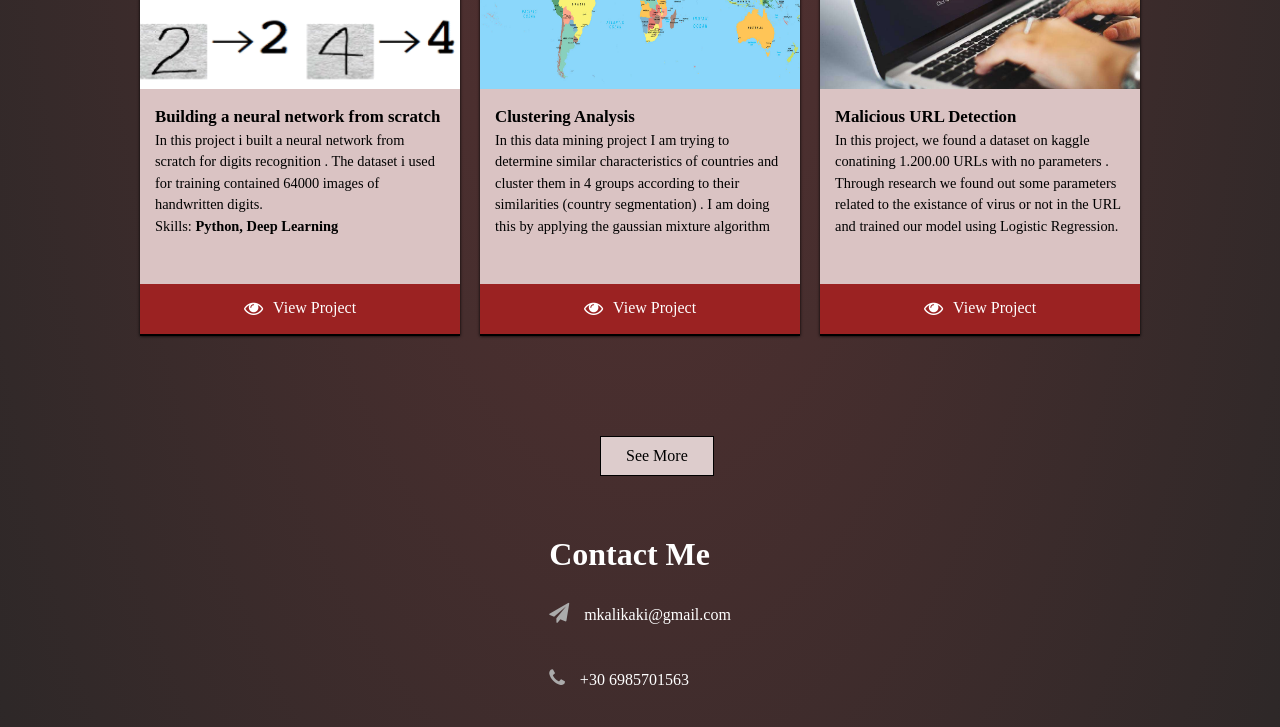
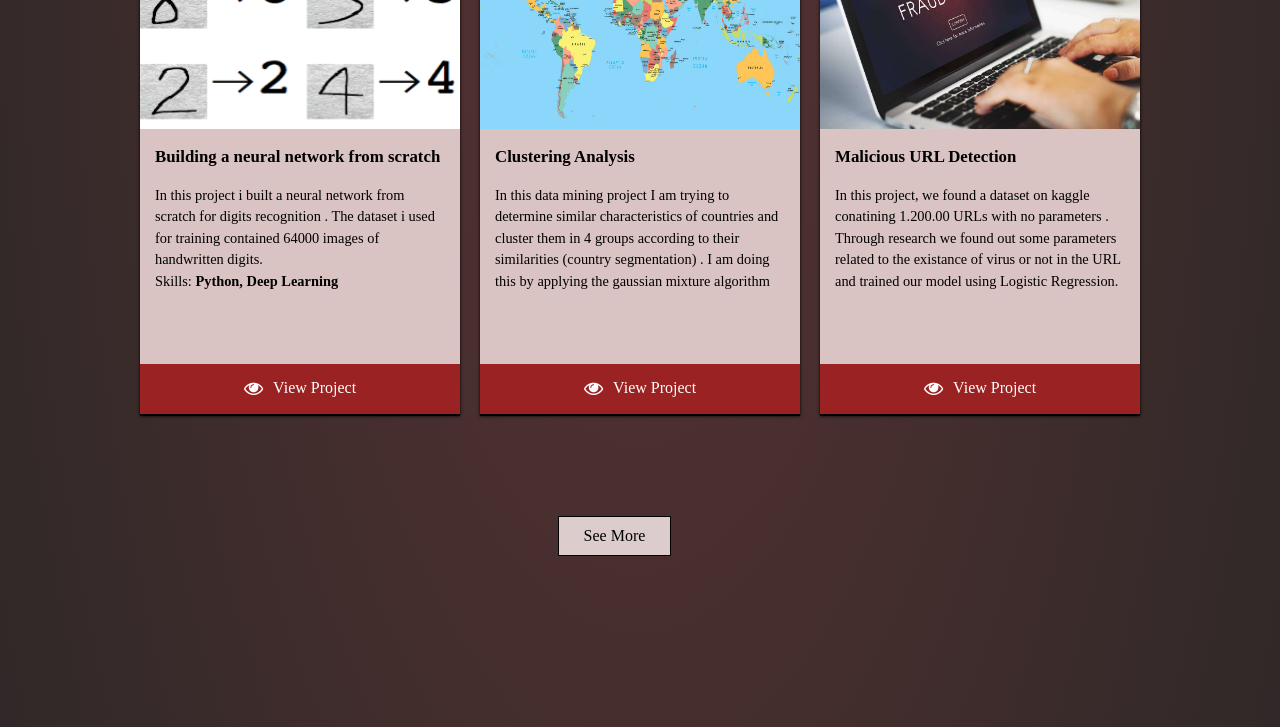
Before and after one commit to mariakalykaki/mkalikaki.github.io, a plain HTML site: page index.html in a window 1280 px wide. Shown: the part 1690-2417 px from the top of the page. Drawn offline with Linux system fonts and the light colour scheme.

Commit message:
Add files via upload

```diff
--- a/cards.css
+++ b/cards.css
@@ -18,13 +18,18 @@ html{
 /*card layout CSS*/
 
 
+#portfolio-section{
+    margin-left: 20px;
+    margin-right: 20px;
 
+}
 
 .card-image{
     width: 100%;
     display: block;
     min-height: 260px;
     max-height: 260px;
+
 }
 
 .cards{
@@ -45,12 +50,13 @@ html{
     font-size: 0.9em;
     padding: 15px;
     background: #dac3c3;
-    min-height: 195px;
-    max-height: 195px;
+    min-height: 235px;
+    max-height: 235px;
 }
 
 .card-content p {
     color: black;
+    margin-top: 15px;
 }
 .card-content h2{
     color: black;
@@ -89,7 +95,7 @@ html{
     background: #ddcccc;
     position: absolute;
     margin-top: 100px;
-    margin-left: 600px; /* i have to make it responisve with media*/
+    margin-left: 42%; /* i have to make it responisve with media*/
 
 
 }
@@ -128,11 +134,11 @@ html{
 
 @media(max-width:991px){
     .mywork-title{
-        margin-left: 200px;
+        margin-left: 40%;
     }
 
     .seemore-btn{
-        margin-left: 200px;
+        margin-left: 35%;
     }
 }
 
@@ -496,21 +502,24 @@ header{
     justify-content: center;
     align-items: center;
 
+
 }
 
 .contact-left{
     flex-basis: 35%;
+    margin-top: 150px;
 }
 
 .contact-left h1{
     color: #fff;
+
 }
 .contact-right{
     flex-basis: 60%;
 }
 
 .contact-left p{
-    margin-top: 30px;
+    margin-top: 60px;
     color: #fff;
 }
 
@@ -519,11 +528,13 @@ header{
     margin-right: 15px;
     margin-bottom: 15px;
     font-size: 20px;
+
 }
 
 .social-icons{
     margin-top: 30px;
     margin-bottom: 15px;
+
 }
 
 .social-icons a{
@@ -577,7 +588,13 @@ form input, form textarea{
     background-color: #ababab;
 
 
+
+
 }
+
+
+
+
 /*
 .portfolio-section{
     display: flex;
```
